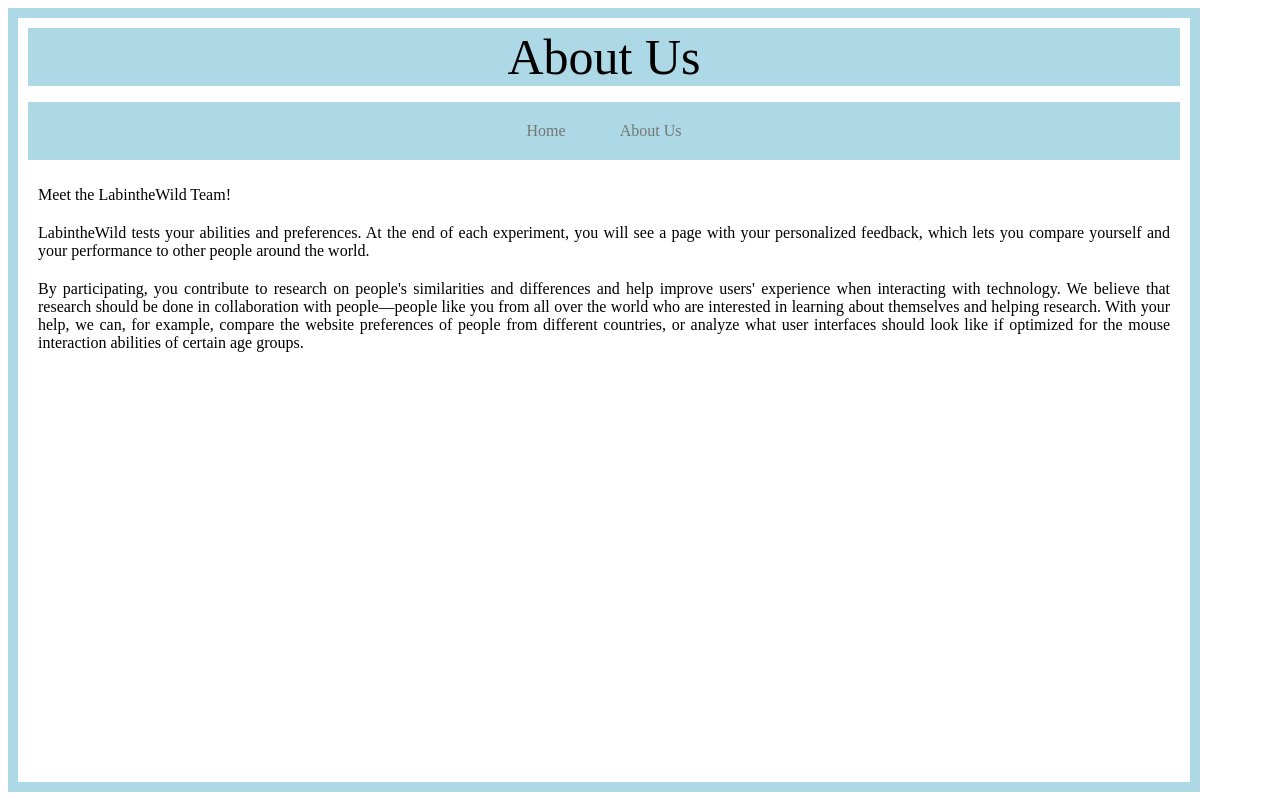
After one commit to uw-ictd/ICTD_Free_Basics_Survey, a Django app: template SampleSurvey/SampleSurvey/templates/aboutUs.html in a window 1280 px wide. The commit adds this page. Run offline with Django 3.2, Linux system fonts and the light colour scheme; the template is opened without the code that fills it, so the values that code supplies are empty.

Commit message:
Created aboutUs.html based off index.html template

```diff
--- /dev/null
+++ b/SampleSurvey/SampleSurvey/templates/aboutUs.html
@@ -0,0 +1,13 @@
+{% load static %}
+<link rel="stylesheet" type="text/css" href="{% static 'style/survey.css' %}" />
+
+<header>About Us</header>
+<body>
+   <ul class = "nav"> <!-- NAVBAR Integration in <ul> -->
+   <li><a href="..">Home</a></li>
+   <li><a href="#">About Us</a></li> <!-- "#" -> Does not link to anywhere yet -->
+   </ul>
+   <div>Meet the LabintheWild Team!</div>
+   <div>LabintheWild tests your abilities and preferences. At the end of each experiment, you will see a page with your personalized feedback, which lets you compare yourself and your performance to other people around the world.</div>
+   <div>By participating, you contribute to research on people's similarities and differences and help improve users' experience when interacting with technology. We believe that research should be done in collaboration with people—people like you from all over the world who are interested in learning about themselves and helping research. With your help, we can, for example, compare the website preferences of people from different countries, or analyze what user interfaces should look like if optimized for the mouse interaction abilities of certain age groups.</div>
+</body>
--- a/SampleSurvey/SampleSurvey/templates/index.html
+++ b/SampleSurvey/SampleSurvey/templates/index.html
@@ -4,8 +4,8 @@
 <header>Lab in the Wild</header>
 <body>
    <ul class = "nav"> <!-- NAVBAR Integration in <ul> -->
-   <li><a href="index.html">Home</a></li>
-   <li><a href="#">About Us</a></li> <!-- "#" -> Does not link to anywhere yet -->
+   <li><a href="index">Home</a></li>
+   <li><a href="survey1/aboutUs">About Us</a></li> <!-- Links are not working yet -->
    </ul>
    <div>Welcome! Lab in the Wild is a research group out of the University of Washington. We tests your abilities and preferences. At the end of each experiment, you will see a page with your personalized feedback, which lets you compare yourself and your performance to other people around the world.</div>
    <div>By participating, you contribute to research on people's similarities and differences and help improve users' experience when interacting with technology. We believe that research should be done in collaboration with people—people like you from all over the world who are interested in learning about themselves and helping research. With your help, we can, for example, compare the website preferences of people from different countries, or analyze what user interfaces should look like if optimized for the mouse interaction abilities of certain age groups.</div>
```
